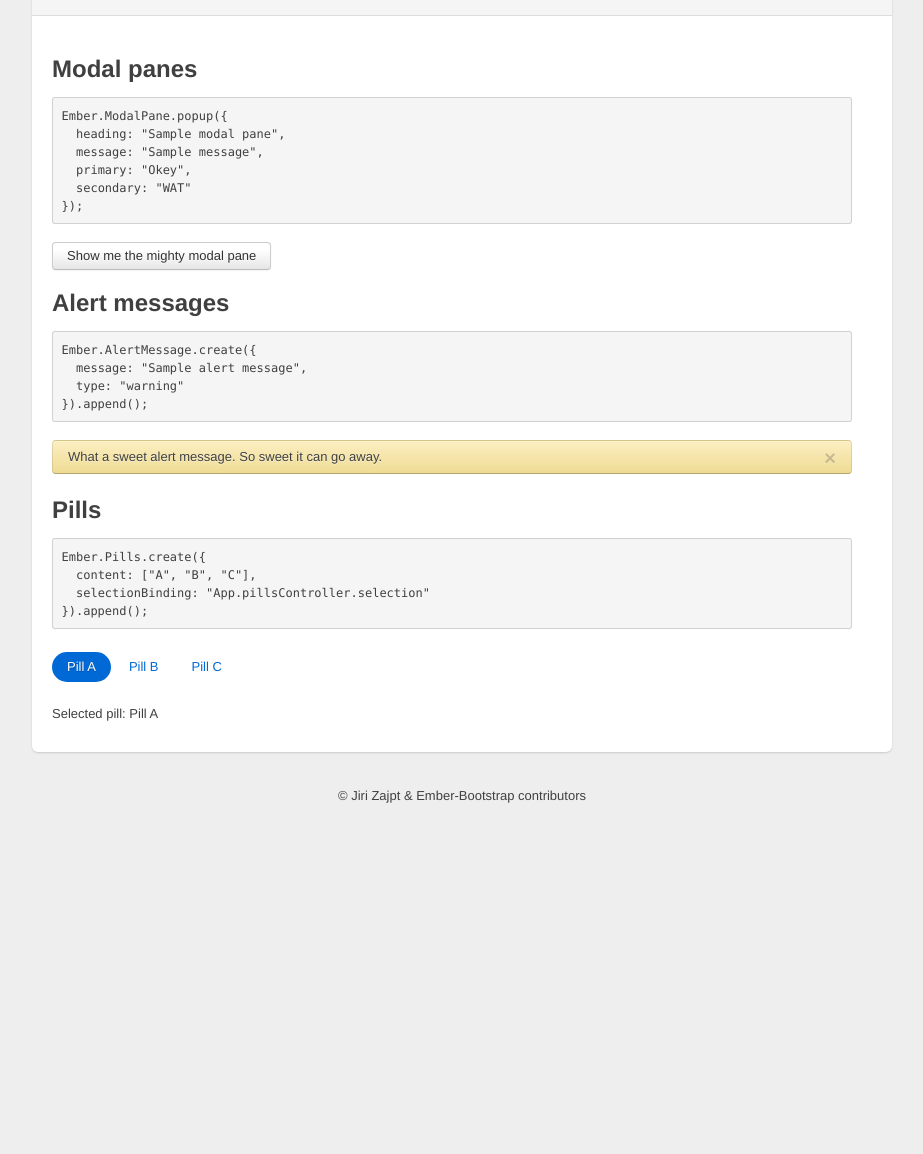
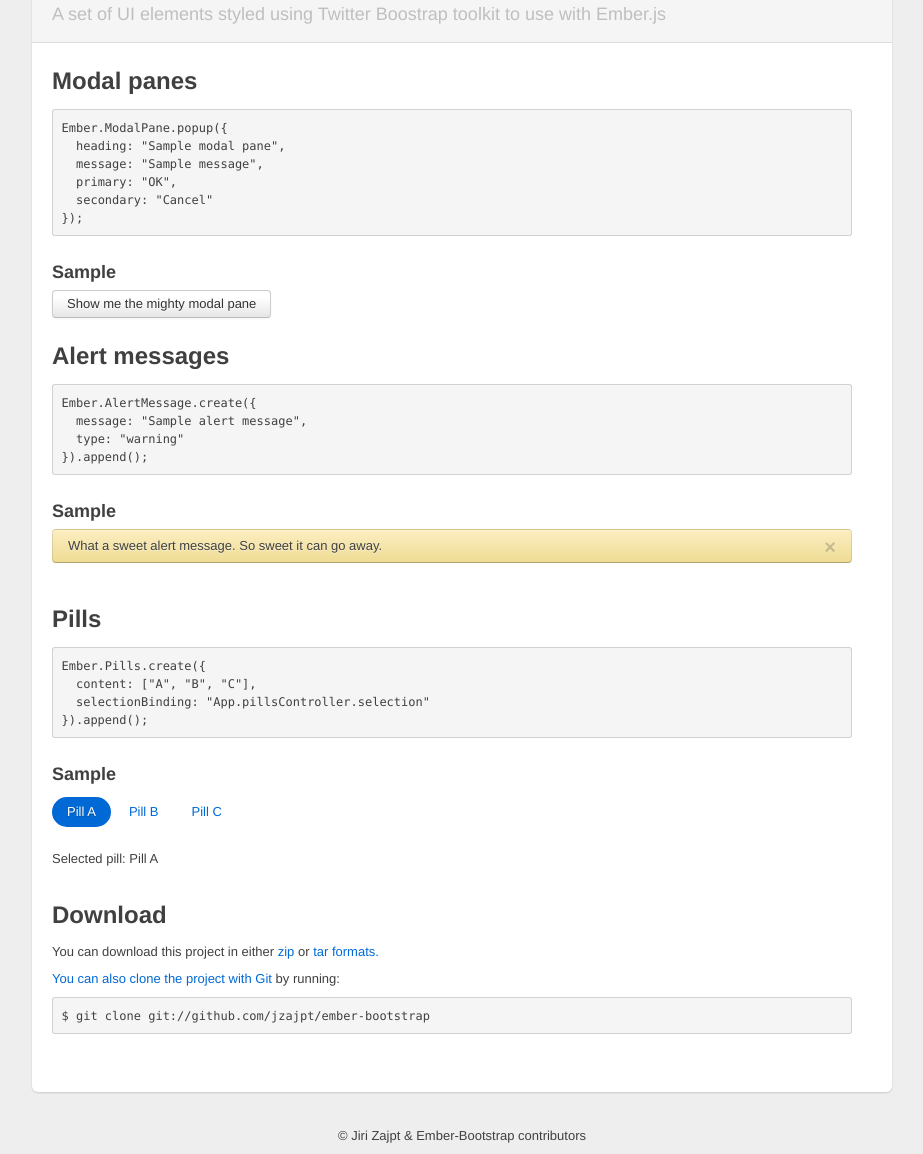
Before and after one commit to emberjs-addons/ember-bootstrap, a plain HTML site: page sample/index.html in a window 1280 px wide. Shown: the part 59-1213 px from the top of the page, without its empty margins (178-1101 px from the left). Before the commit the page ends 873 px from the top, so only its background shows below. Drawn offline with Linux system fonts and the light colour scheme.

Commit message:
Sample page update

```diff
--- a/sample/index.html
+++ b/sample/index.html
@@ -46,20 +46,26 @@
         padding: 20px 20px 10px;
         margin: -20px -20px 20px;
       }
+      .page-header p {
+        color: #BFBFBF;
+        font-size: 18px;
+      }
 
       /* Styles you shouldn't keep as they are for displaying this base example only */
       .content .row {
         padding: 0 20px 0 20px;
       }
+      .content section {
+        padding-bottom: 20px;
+      }
 
       .content h2 {
-        margin: 15px 0 10px;
+        margin: 0 0 10px;
       }
 
       .topbar .btn {
         border: 0;
       }
-
     </style>
 
     <!-- Le fav and touch icons -->
@@ -75,40 +81,50 @@
 
       <div class="content">
         <div class="page-header">
-          <h1>Ember Bootstrap <small></small></h1>
+          <h1>Ember Bootstrap</h1>
+          <p> A set of UI elements styled using Twitter Boostrap toolkit
+          to use with Ember.js</p>
         </div>
         <div class="row">
+          <section>
             <h2>Modal panes</h2>
             <pre>
 Ember.ModalPane.popup({
   heading: "Sample modal pane",
   message: "Sample message",
-  primary: "Okey",
-  secondary: "WAT"
+  primary: "OK",
+  secondary: "Cancel"
 }); </pre>
+            <h3>Sample</h3>
             <script type="text/x-handlebars">
               {{#view Ember.Button class="btn" action="popup"
                   target="SampleApp.modalPaneController"}}Show me the
               mighty modal pane{{/view}}
             </script>
+          </section>
 
+          <section>
             <h2>Alert messages</h2>
             <pre>
 Ember.AlertMessage.create({
   message: "Sample alert message",
   type: "warning"
 }).append(); </pre>
+            <h3>Sample</h3>
             <script type="text/x-handlebars">
               {{view Ember.AlertMessage message="What a sweet alert
                   message. So sweet it can go away."}}
             </script>
+          </section>
 
+          <section>
             <h2>Pills</h2>
             <pre>
 Ember.Pills.create({
   content: ["A", "B", "C"],
   selectionBinding: "App.pillsController.selection"
 }).append(); </pre>
+            <h3>Sample</h3>
             <script type="text/x-handlebars">
               {{view Ember.Pills
                   contentBinding="SampleApp.pillsController.content"
@@ -116,6 +132,20 @@
               <p>Selected pill:
               {{SampleApp.pillsController.selection}}</p>
             </script>
+          </section>
+
+          <section>
+            <h2>Download</h2>
+            <p>
+              You can download this project in either
+              <a href="https://github.com/jzajpt/ember-bootstrap/zipball/master">zip</a> or
+              <a href="https://github.com/jzajpt/ember-bootstrap/tarball/master">tar formats.
+            </p>
+            <p>You can also clone the project with <a href="http://git-scm.com">Git</a>
+              by running:
+              <pre>$ git clone git://github.com/jzajpt/ember-bootstrap</pre>
+            </p>
+          </section>
         </div>
       </div>
 
```
